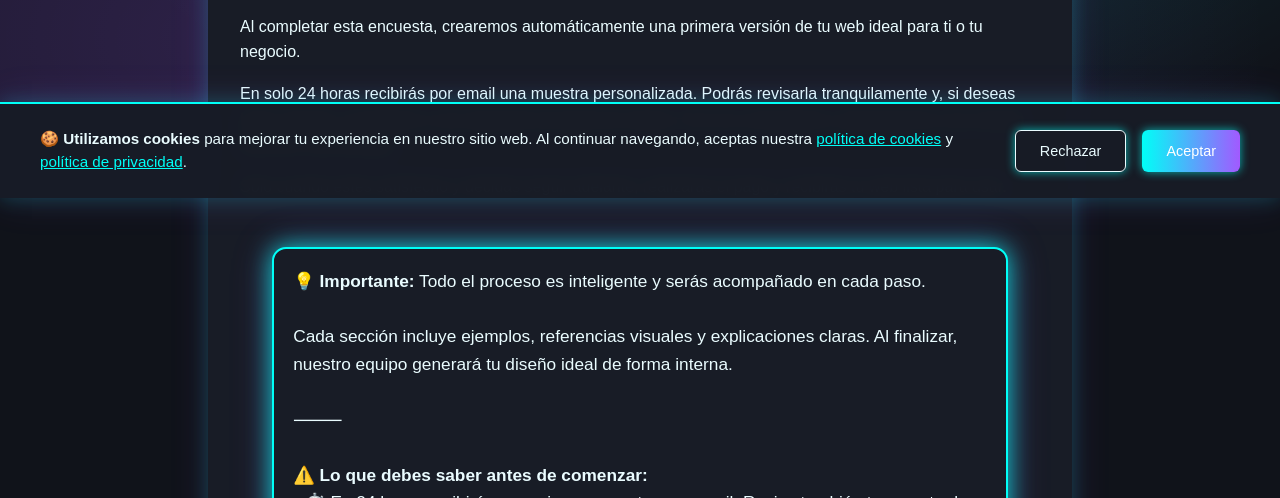
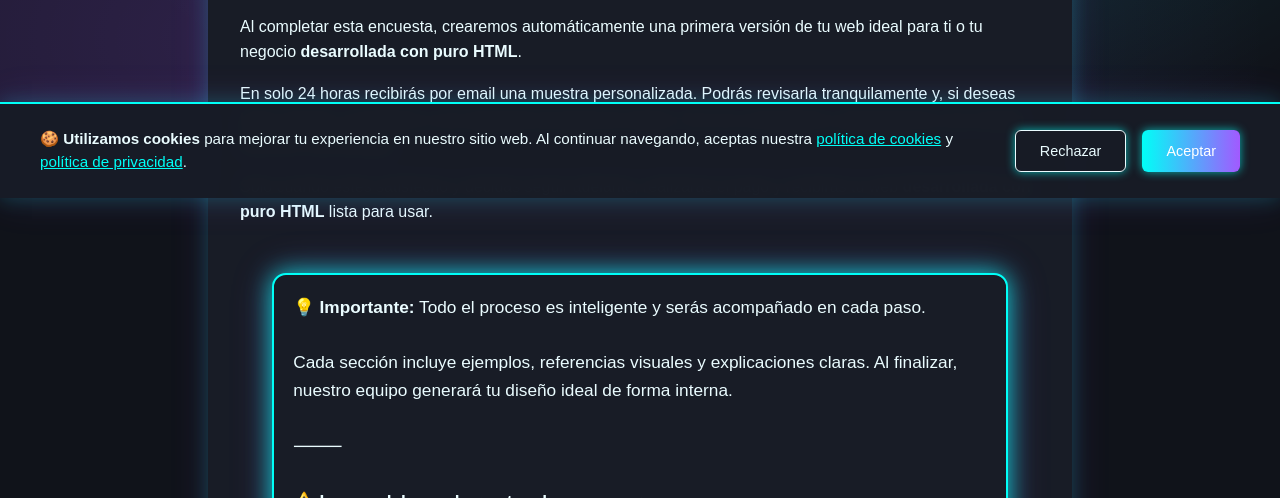
Before and after one commit to Arroyador69/desarroyo-form, a website: page index_conectado_n8n.html in a window 1280 px wide. Shown: the part 602-1100 px from the top of the page. Drawn offline with nearby package versions, Linux system fonts and the light colour scheme.

Commit message:
📝 Actualizado texto de encuesta para destacar desarrollo con puro HTML - Añadida información sobre puro HTML en el primer y tercer párrafo - Destaca la característica técnica importante para los usuarios

```diff
--- a/index_conectado_n8n.html
+++ b/index_conectado_n8n.html
@@ -474,11 +474,11 @@
       <span id="progress-text" class="progress-text">0% completado</span>
     </div>
     <h1>Encuesta Inteligente para Crear tu Web Ideal</h1>
-    <p>Al completar esta encuesta, crearemos automáticamente una primera versión de tu web ideal para ti o tu negocio.</p>
+    <p>Al completar esta encuesta, crearemos automáticamente una primera versión de tu web ideal para ti o tu negocio <strong>desarrollada con puro HTML</strong>.</p>
 
     <p>En solo 24 horas recibirás por email una muestra personalizada. Podrás revisarla tranquilamente y, si deseas hacer ajustes, accederás a una segunda encuesta de mejora. Con tus comentarios, prepararemos una versión final aún más afinada.</p>
 
-    <p>Solo cuando estés satisfecho y decidas seguir adelante, realizarás el pago y recibirás tu web lista para usar.</p>
+    <p>Solo cuando estés satisfecho y decidas seguir adelante, realizarás el pago y recibirás tu web <strong>desarrollada con puro HTML</strong> lista para usar.</p>
 
     <form id="encuesta" style="max-width:800px; margin:0 auto; padding:2rem;">
       <span class="neon-important">
```
